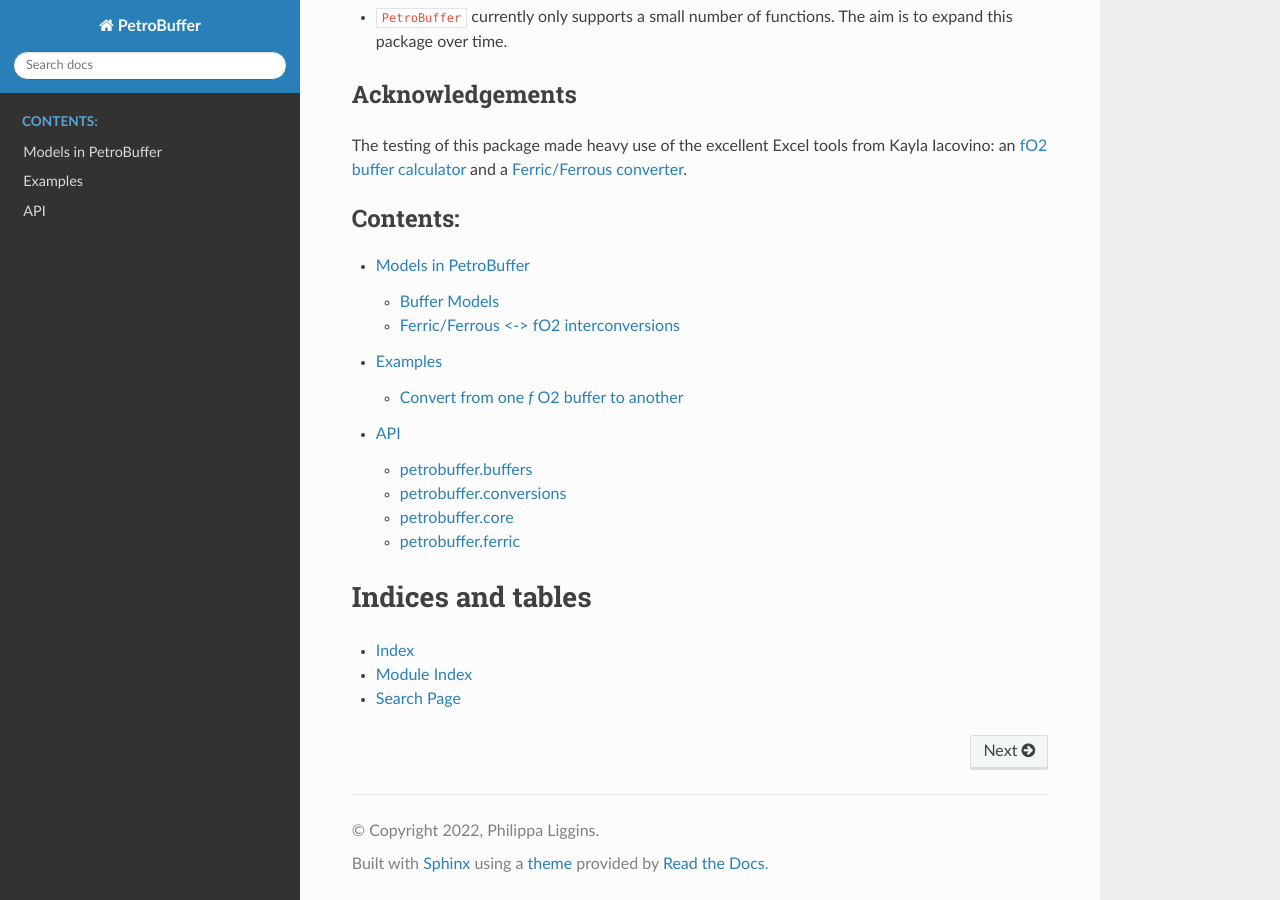
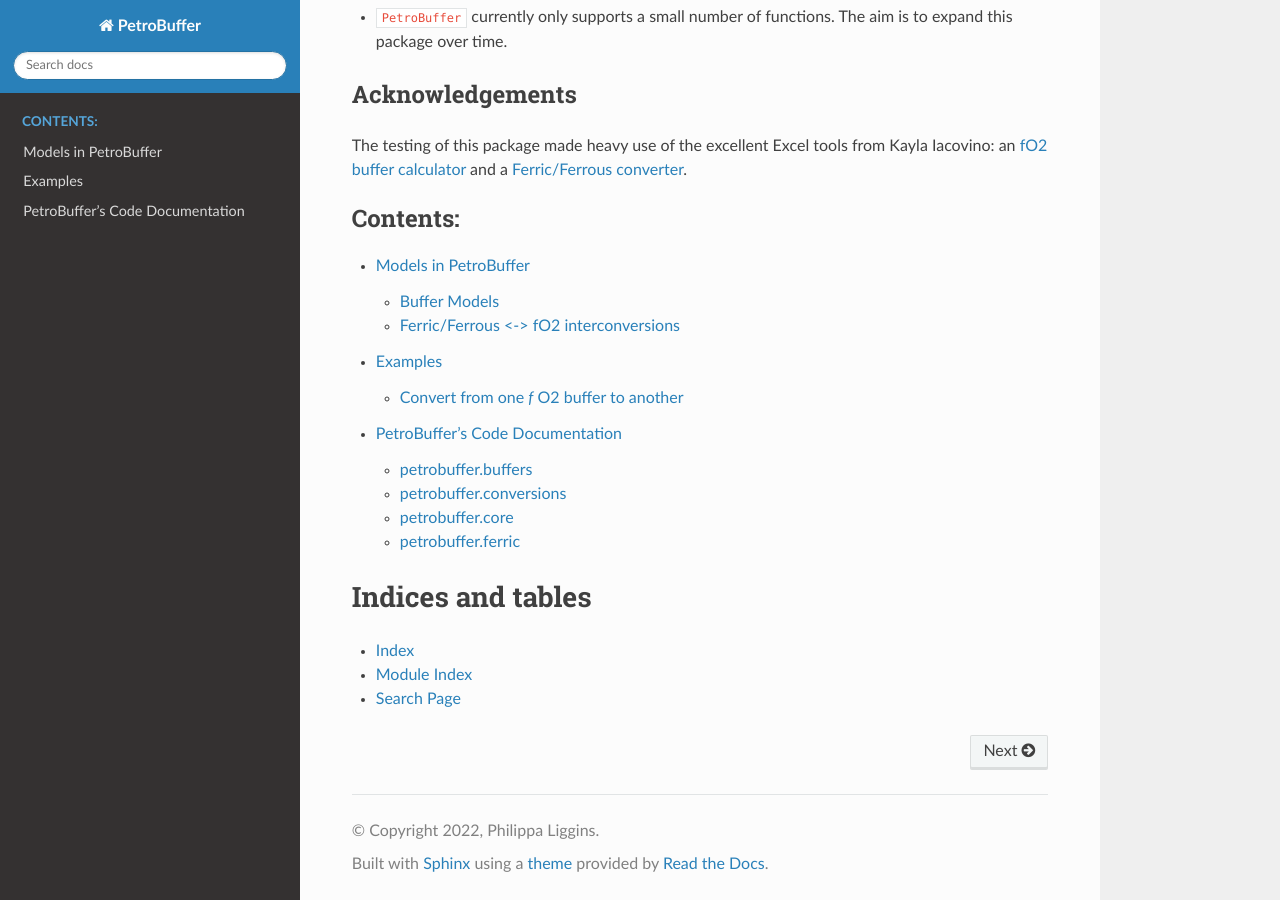
Before and after one commit to pipliggins/PetroBuffer, a Sphinx documentation site: the page built from docs/source/index.rst, in a window 1280 px wide and 900 px high, scrolled down 1103 px. Built offline with Sphinx 7.4.7 and the Read the Docs theme 2.0.0, drawn with Linux system fonts in a browser that asks for light colours.

Commit message:
read the docs update

```diff
--- a/docs/source/conf.py
+++ b/docs/source/conf.py
@@ -51,4 +51,4 @@
 # Add any paths that contain custom static files (such as style sheets) here,
 # relative to this directory. They are copied after the builtin static files,
 # so a file named "default.css" will overwrite the builtin "default.css".
-html_static_path = ['_static']
+html_static_path = []
--- a/docs/source/petrobuffer.rst
+++ b/docs/source/petrobuffer.rst
@@ -1,9 +1,10 @@
-API
-===
+PetroBuffer's Code Documentation
+================================
+.. contents::
 
 petrobuffer.buffers
 -------------------
-Submodule containing the buffer models
+Module containing the buffer models
 
 .. automodule:: petrobuffer.buffers
    :members:
```
Also changed, not shown: other parts of docs/source/petrobuffer.rst (+3 -3 lines), docs/source/modules.rst (deleted, +0 -7 lines).
